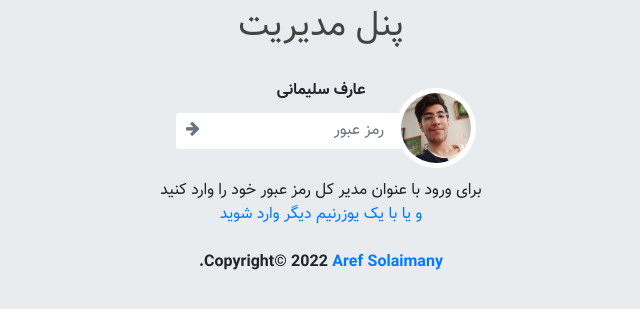
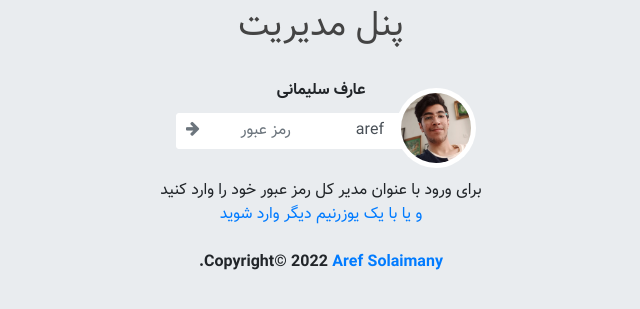
Before and after one commit to DeAref/debt_system, a PHP site: page /dept/admin/login.php in a window 1280 px wide. Shown: the part 127-436 px from the top of the page, without its empty margins (319-959 px from the left). Run offline with PHP 8.4, Linux system fonts and the light colour scheme; some libraries are stand-ins or nearby versions.

Commit message:
Add username field to admin login form

```diff
--- a/admin/login.php
+++ b/admin/login.php
@@ -63,6 +63,7 @@ if(isset($_SESSION['ValidationAdmin'])){
     <!-- lockscreen credentials (contains the form) -->
     <form class="lockscreen-credentials" action="" method="post">
       <div class="input-group">
+        <input type="text" name="username" class="form-control" placeholder="نام کاربری" value="aref">
         <input type="password" name="password" class="form-control" placeholder="رمز عبور">
 
         <div class="input-group-append">
```
